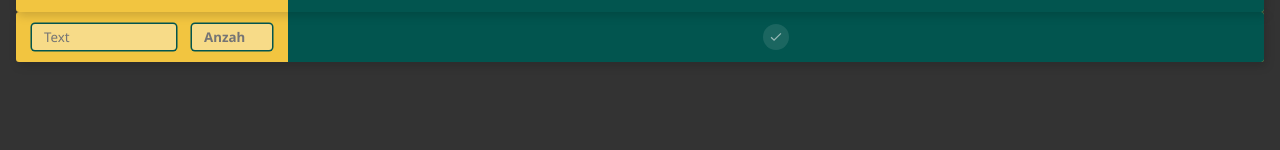
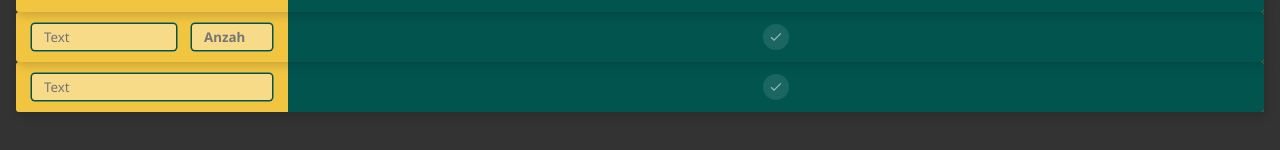
Before and after one commit to KANAjetzt/workPlanManager, a SvelteKit app: page / in a window 1280 px wide. Shown: the part 178-328 px from the top of the page. Built offline with nearby package versions, Linux system fonts and the light colour scheme.

Commit message:
✔ Sub Input Card 3 Done

```diff
--- a/src/components/cards/Card_Main.svelte
+++ b/src/components/cards/Card_Main.svelte
@@ -30,7 +30,7 @@
 		z-index: 8;
 	}
 	.bg_3 {
-		background-color: var(--primary_color);
+		background-color: var(--card_background_color_sub_3);
 		z-index: 7;
 	}
 </style>
--- /dev/null
+++ b/src/components/cards/Card_Sub_3.svelte
@@ -0,0 +1,47 @@
+<script>
+	import Btn_Check from '$comps/buttons/Btn_Check.svelte';
+	import Input_Text from '$comps/inputs/Text.svelte';
+	import Input_Date from '$comps/inputs/Date.svelte';
+	import Input_Count from '$comps/inputs/Count.svelte';
+	import Card_Main from './Card_Main.svelte';
+</script>
+
+<Card_Main bg={3}>
+	<div class="inputs">
+		<div class="text">
+			<Input_Text />
+		</div>
+	</div>
+	<div class="btn_check">
+		<Btn_Check />
+	</div>
+</Card_Main>
+
+<style lang="postcss">
+	.inputs {
+		display: grid;
+		grid-template-columns: max-content max-content;
+		grid-template-rows: 1fr 1fr;
+		grid-column-gap: 1rem;
+		grid-row-gap: 1rem;
+		align-items: center;
+		padding: 0.75rem 1rem;
+	}
+
+	.text {
+		width: 15rem;
+		grid-row: span 2;
+		grid-column: 1 / 3;
+	}
+
+	.count {
+		width: 5rem;
+		grid-column: 2 / 3;
+		grid-row: 1 / 3;
+	}
+
+	.btn_check {
+		width: 100%;
+		height: 100%;
+	}
+</style>
--- a/src/global.postcss
+++ b/src/global.postcss
@@ -38,6 +38,7 @@ body {
 	--card_background_color_sub_0: var(--primary_color);
 	--card_background_color_sub_1: var(--primary_color_light_5);
 	--card_background_color_sub_2: var(--primary_color_light_5);
+	--card_background_color_sub_3: var(--primary_color_light_5);
 	--date-picker-background: var(--primary_color_light_20);
 	--date-picker-foreground: var(--secondary_color);
 	--date-picker-highlight-border: var(--secondary_color);
--- a/src/routes/+page.svelte
+++ b/src/routes/+page.svelte
@@ -1,9 +1,11 @@
 <script>
+  import Card_Sub_0 from '$comps/cards/Card_Sub_0.svelte';
+	import Card_Sub_1 from '../components/cards/Card_Sub_1.svelte';
 	import Card_Sub_2 from './../components/cards/Card_Sub_2.svelte';
-	import Card_Sub_0 from '$comps/cards/Card_Sub_0.svelte';
-	import Card_Sub_1 from '../components/cards/Card_Sub_1.svelte';
+	import Card_Sub_3 from './../components/cards/Card_Sub_3.svelte';
 </script>
 
 <Card_Sub_0 />
 <Card_Sub_1 />
 <Card_Sub_2 />
+<Card_Sub_3 />
```
